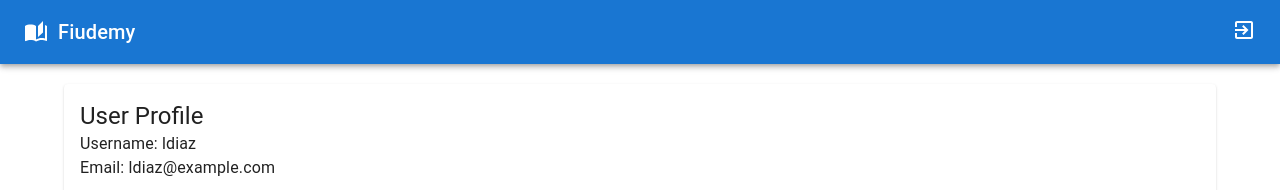
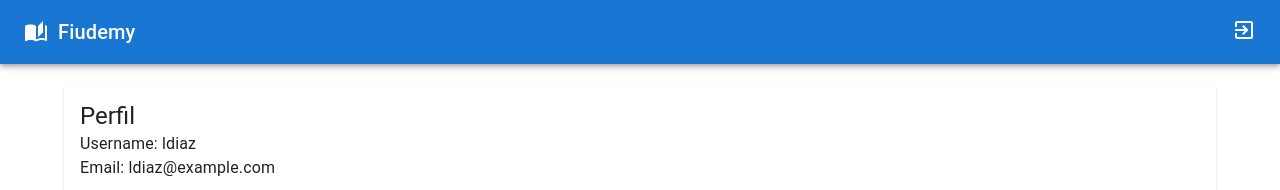
Before and after one commit to FiudemyTeam/Fiudemy, a React (Create React App) app in the folder web/: page /profile in a window 1280 px wide. Shown: the top 190 px of the page. Built offline with nearby package versions, Linux system fonts and the light colour scheme.

Commit message:
Minor changes

```diff
--- a/web/src/UserProfile.js
+++ b/web/src/UserProfile.js
@@ -75,7 +75,7 @@ const UserProfile = () => {
       <Container sx={{ marginTop: '20px' }}>
         <Card>
           <CardContent>
-            <Typography variant="h5">User Profile</Typography>
+            <Typography variant="h5">Perfil</Typography>
             <Typography>
               Username: {userData.username}
             </Typography>
```
